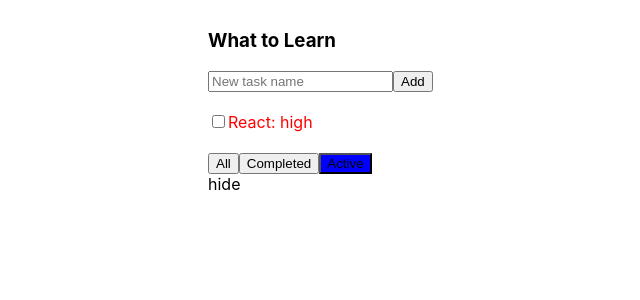
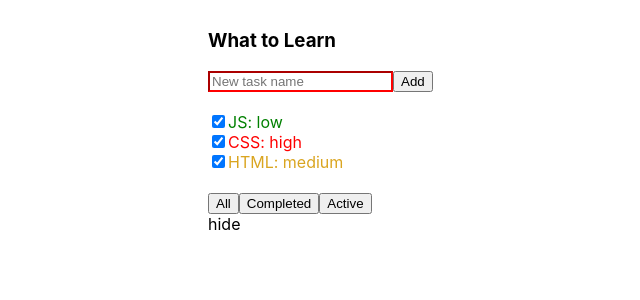
Before and after one commit to viketvova/TODO-list, a React (Create React App) app: page / in a window 1280 px wide. Shown: the top 300 px of the page, without its empty margins (192-832 px from the left). Built offline with nearby package versions, Linux system fonts and the light colour scheme.

Commit message:
Incapsulate OnAddTask

```diff
--- a/src/App.css
+++ b/src/App.css
@@ -30,3 +30,7 @@
 .high {
   color: red;
 }
+
+.error {
+	border-color: red;
+  }
--- a/src/App.js
+++ b/src/App.js
@@ -16,36 +16,61 @@
             { title: "HTML", isDone: true, priority: "medium" },
             { title: "React", isDone: false, priority: "high" }
         ],
-        filterValue: "Active"
+
     };
-    onAddTaskClick = () => {
-        let newInput = this.newTaskTitleRef.current.value;
+
+    addTask = (newText) => {
       let newTask = {
-            title: newInput,
-            isDOne: false,
+        title: newText,
+        isDone: false,
         priority: 'low'
       };
       let newTasks = [...this.state.tasks, newTask];
       this.setState ({
              tasks: newTasks
          });
-         this.newTaskTitleRef.current.value = "";
+    }
 
-     }
+    // onAddTaskClick = () => {
+    //     let newInput = this.newTaskTitleRef.current.value;
+    //     let newTask = {
+    //         title: newInput,
+    //         isDOne: false,
+    //         priority: 'low'
+    //      };
+    //      let addTask = [...this.state.tasks, newTask];
+    //      this.setState ({
+    //          tasks: addTask
+    //      });
+    //      this.newTaskTitleRef.current.value = "";
+
+    //  }
     changeFilter = (newFilterValue) => {
       this.setState({
         filterValue: newFilterValue
       });
     }
-
+    changeStatus = (task, isDone) => {
+      let newTasks = this.state.tasks.map(t => {
+        if(t !== task) {
+          return t;
+        }
+        else {
+          return {...t, isDone: isDone}
+        }
+      })
+      this.setState({
+        tasks: newTasks
+      })
+    }
 
     render = () => {
-//console.log(this.onAddTaskClick)
+
         return (
             <div className="App">
                 <div className="todoList">
-                    <TodoListHeader button={this.onAddTaskClick} input={this.newTaskTitleRef}/>
-                    <TodoListTasks tasks={this.state.tasks.filter( el => {
+                    <TodoListHeader addTask={this.addTask} />
+                    <TodoListTasks changeStatus={this.changeStatus} tasks={this.state.tasks.filter( el => {
                     if(this.state.filterValue === "All") {
                       return true
                       }
--- a/src/TodoListHeader.js
+++ b/src/TodoListHeader.js
@@ -1,18 +1,37 @@
 import React from 'react';
 import './App.css';
 
+
 class TodoListHeader extends React.Component {
+constructor(props) {
+        super(props);
+        this.newTaskTitleRef = React.createRef();
+}
+
+state ={
+  error: true
+}
+
+onAddTaskClick = () => {
+  let newText = this.newTaskTitleRef.current.value;
+  this.newTaskTitleRef.current.value = "";
+  this.props.addTask(newText);
+}
 
     render = () => {
-        console.log(this.props)
+      console.log( this.props.addTask)
+    let changeClassName = this.state.error === true ? "error" : "" ;
+
         return (
             <div className="todoList-header">
                 <h3 className="todoList-header__title">What to Learn</h3>
                 <div className="todoList-newTaskForm">
-                    <input ref={this.props.input} type="text" placeholder="New task name" />
-                    <button onClick={this.props.button}>Add</button>
+                    <input className={changeClassName} ref={this.newTaskTitleRef} type="text" placeholder="New task name" />
+                    <button onClick={this.onAddTaskClick}>Add</button>
                 </div>
-            </div>
+
+           </div>
+
         )
 
     }
```
Lines whose indentation alone changed are shown as unchanged.
